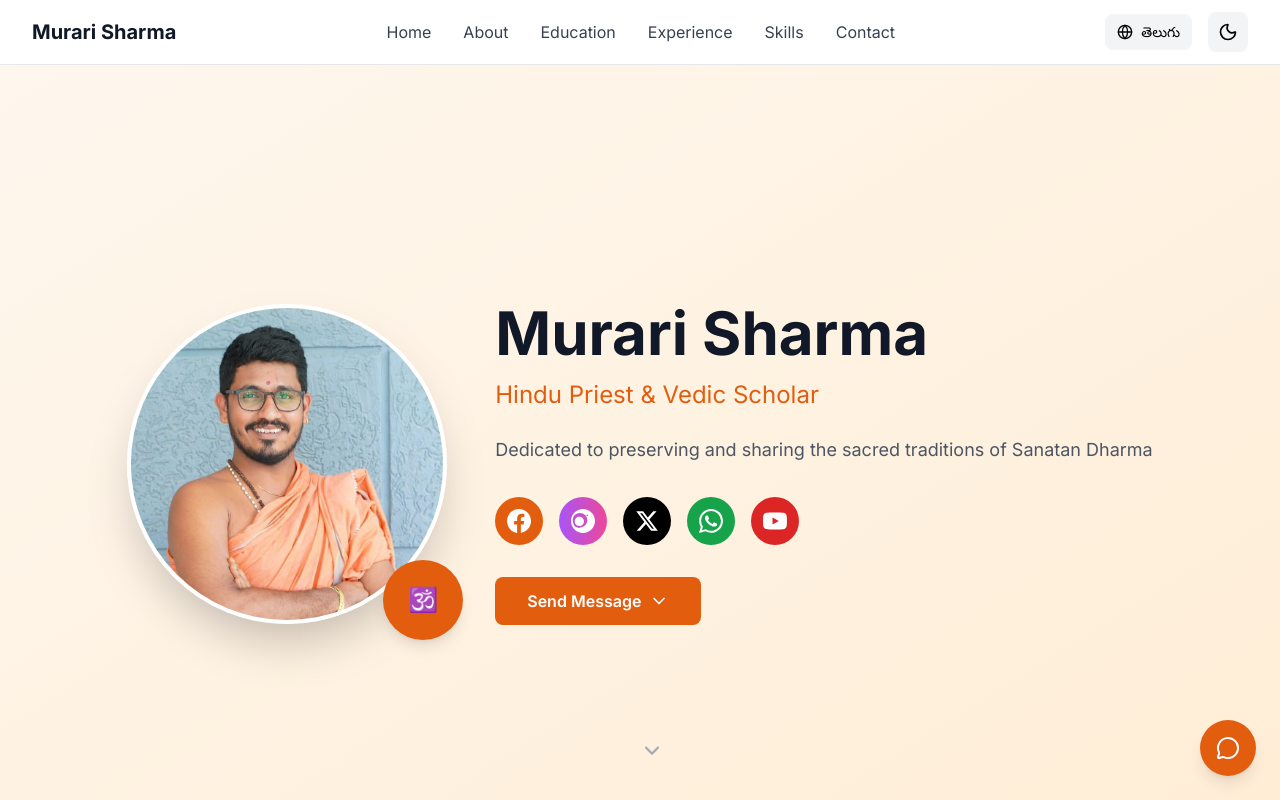
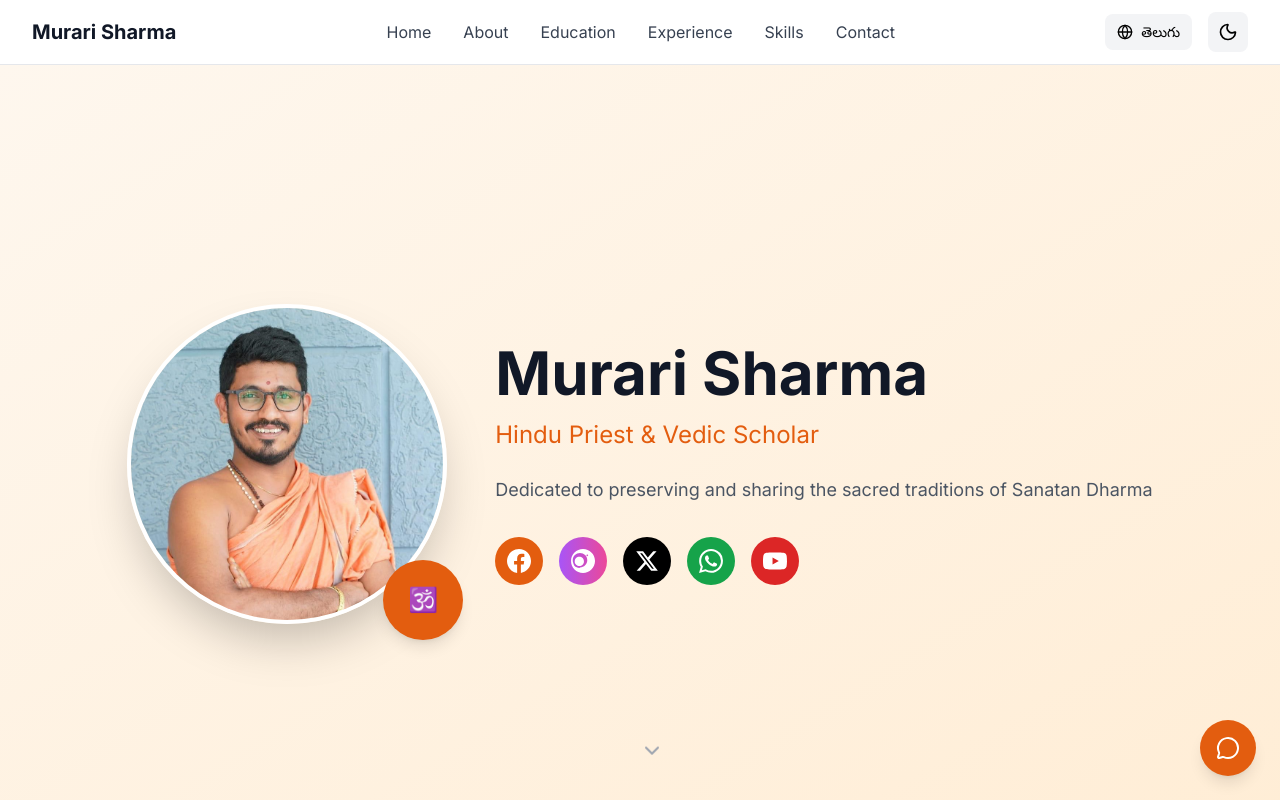
Before and after one commit to ravikiran150/murari-profile, a React (Create React App) app: page / in a window 1280 px wide. Shown: the top 800 px of the page. Built offline with nearby package versions, Linux system fonts and the light colour scheme.

Commit message:
removing the send message button

```diff
--- a/src/components/Hero.tsx
+++ b/src/components/Hero.tsx
@@ -40,7 +40,7 @@ const Hero: React.FC = () => {
             </p>
 
             {/* Social Media Icons */}
-            <div className="flex justify-center lg:justify-start space-x-4 mb-8">
+            <div className="flex justify-center lg:justify-start space-x-4">
               <a
                 href="https://www.facebook.com/profile.php?id=61577623463731"
                 target="_blank"
@@ -97,15 +97,6 @@ const Hero: React.FC = () => {
                 </svg>
               </a>
             </div>
-
-            {/* CTA Button */}
-            <a
-              href="#contact"
-              className="inline-flex items-center px-8 py-3 bg-primary-600 hover:bg-primary-700 text-white font-semibold rounded-lg transition-colors duration-200"
-            >
-              {t('contact.message')}
-              <ChevronDown className="ml-2 w-5 h-5" />
-            </a>
           </div>
         </div>
 
```
